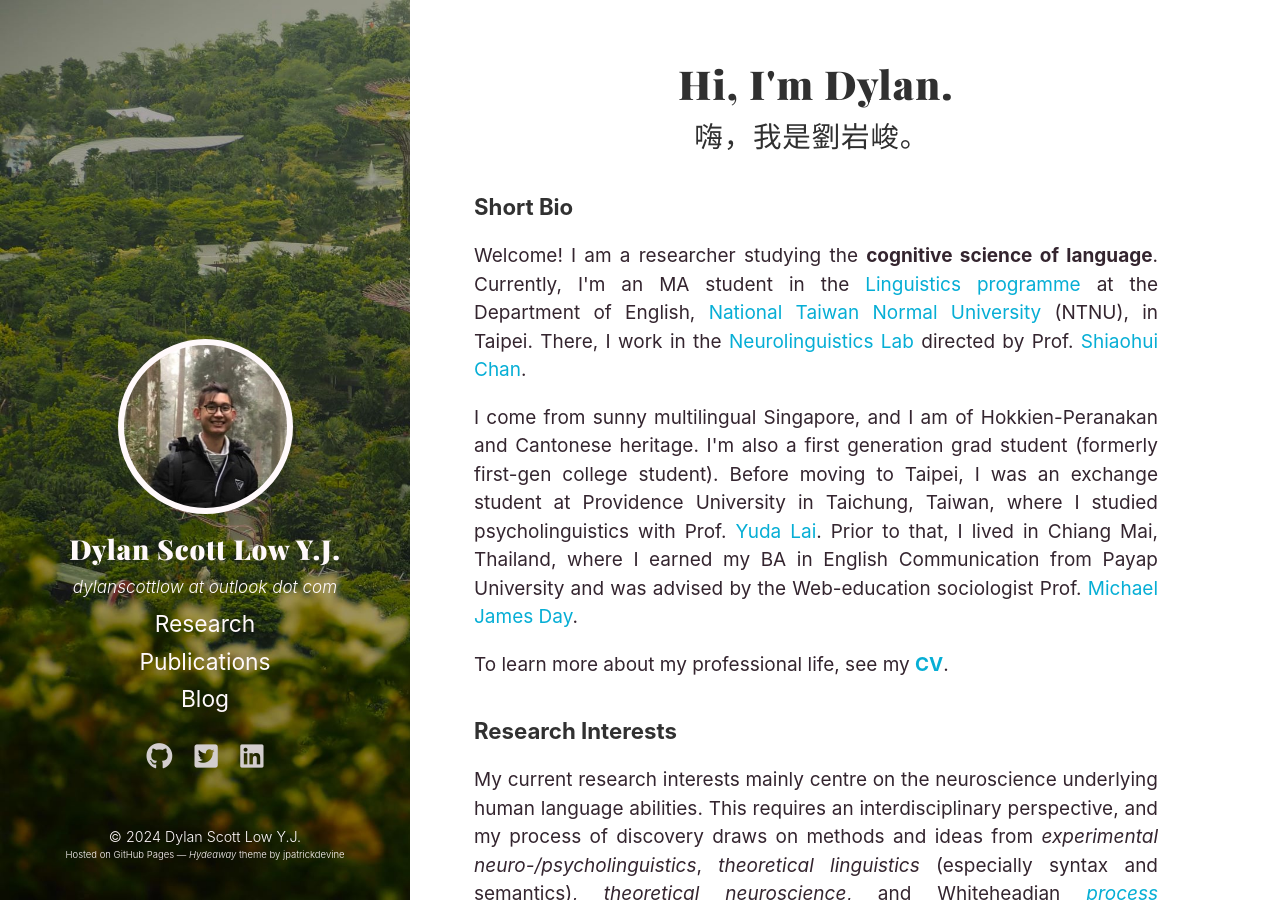
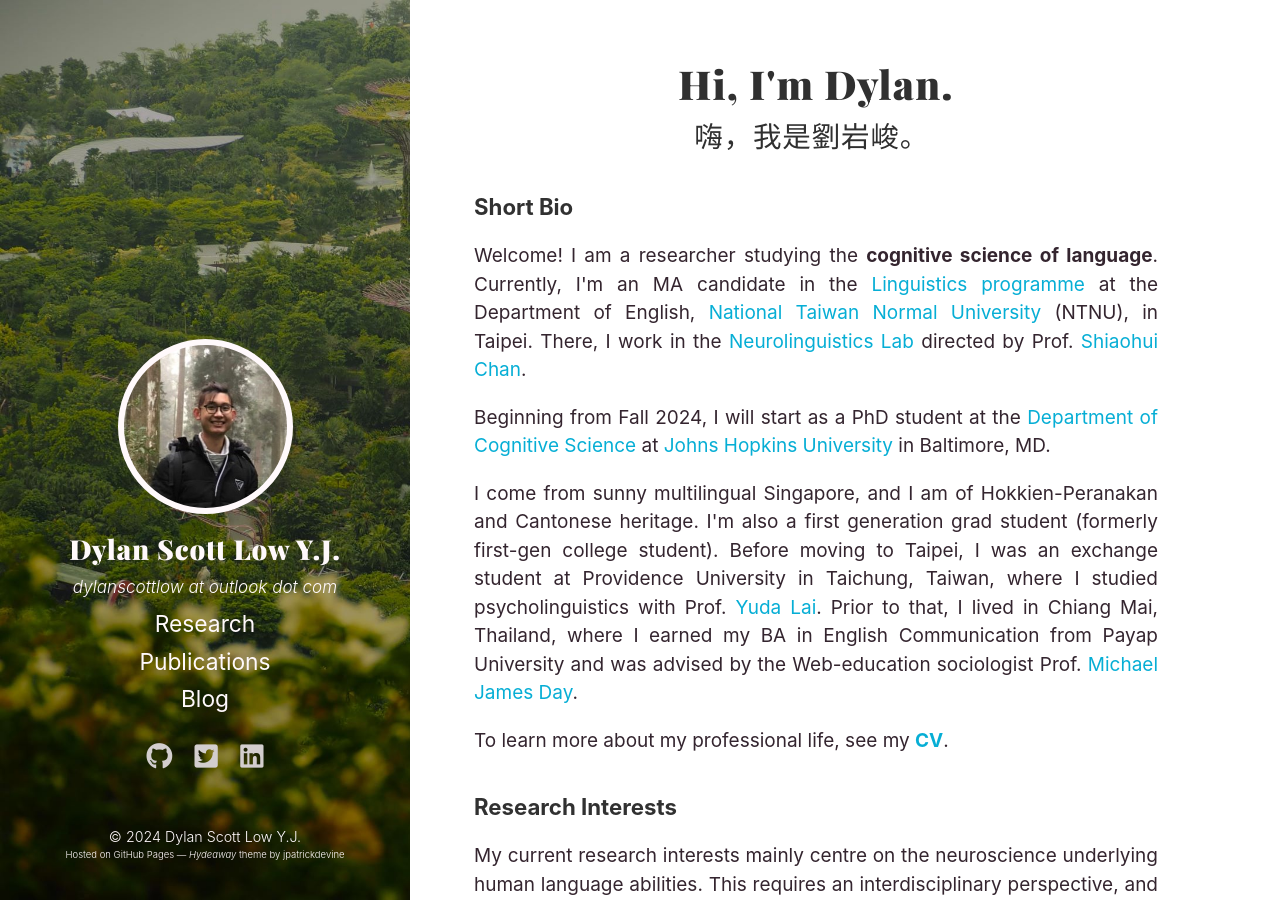
Before and after one commit to dylanscottlow/dylanscottlow.github.io, a Jekyll site: the page built from index.html, in a window 1280 px wide and 900 px high. Built offline with Jekyll 4.4.1, drawn with Linux system fonts in a browser that asks for light colours; a style sheet for code colours, icons or effects is not loaded.

Commit message:
Update bio

```diff
--- a/index.html
+++ b/index.html
@@ -33,11 +33,14 @@
 <h3>Short Bio</h3>
 
 <p>
-Welcome! I am a researcher studying the <b>cognitive science of language</b>. Currently, I'm an MA student in the
+Welcome! I am a researcher studying the <b>cognitive science of language</b>. Currently, I'm an MA candidate in the
 <a href="https://sites.google.com/ntnueng.tw/linguistics-ntnu-eng" target="_blank" rel="noopener noreferrer">Linguistics programme</a>
 at the Department of English, <a href="https://en.ntnu.edu.tw/p-English.php" target="blank" rel="noopener noreferrer">National Taiwan Normal University</a> (NTNU), in Taipei. There, I work in the
 <a href="https://sites.google.com/view/neurolinguisticslabntnu/home" target="_blank" rel="noopener noreferrer">Neurolinguistics Lab</a>
 directed by Prof. <a href="https://www.researchgate.net/profile/Shiao-Hui-Chan-2"  target="_blank" rel="noopener noreferrer">Shiaohui Chan</a>.
+</p>
+<p>
+Beginning from Fall 2024, I will start as a PhD student at the <a href="https://cogsci.jhu.edu/" target="blank">Department of Cognitive Science</a> at <a href="https://www.jhu.edu/" target="blank">Johns Hopkins University</a> in Baltimore, MD.
 </p>
 <p>
 I come from sunny multilingual Singapore, and I am of Hokkien-Peranakan and Cantonese heritage. I'm also a first generation grad student (formerly first-gen college student).
```
